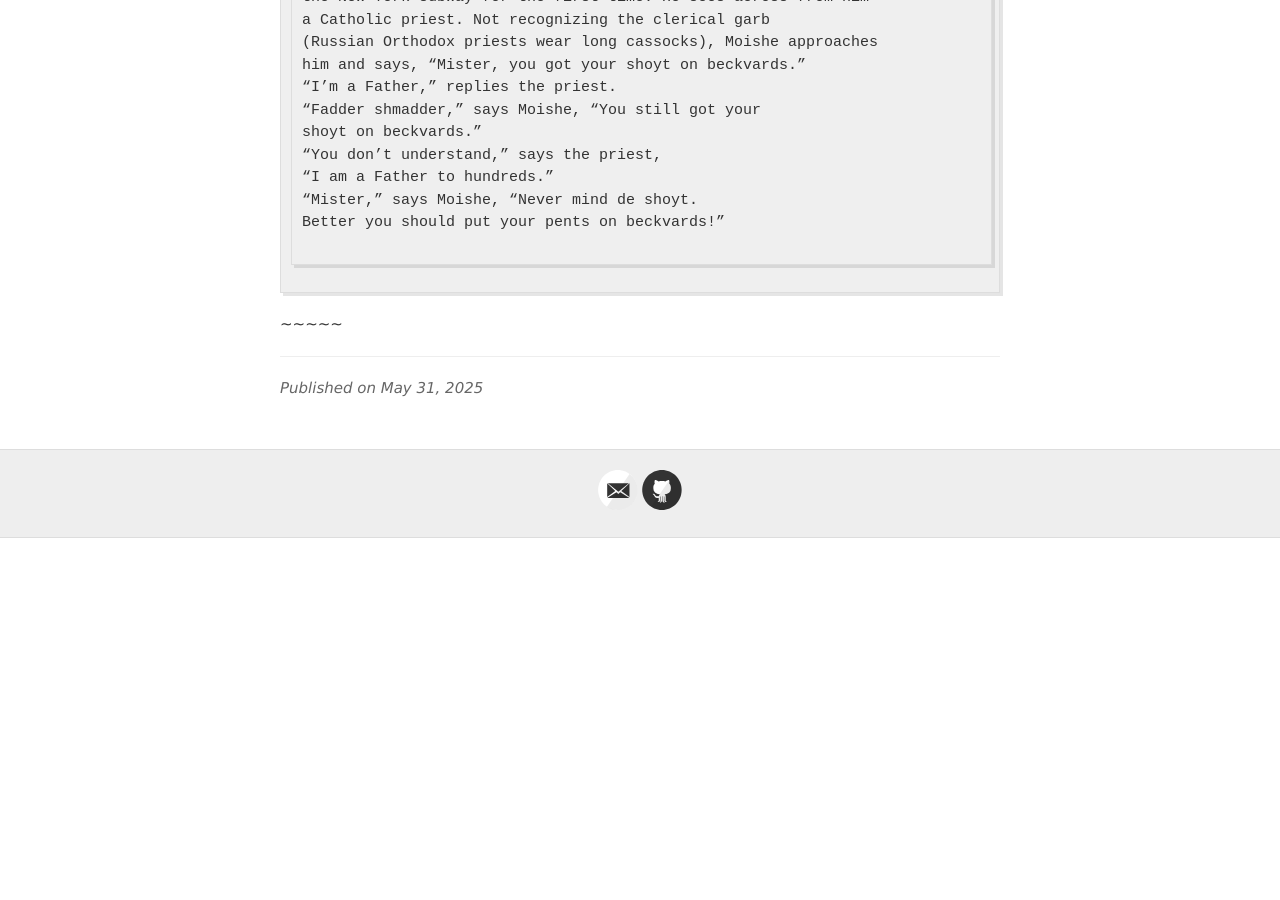
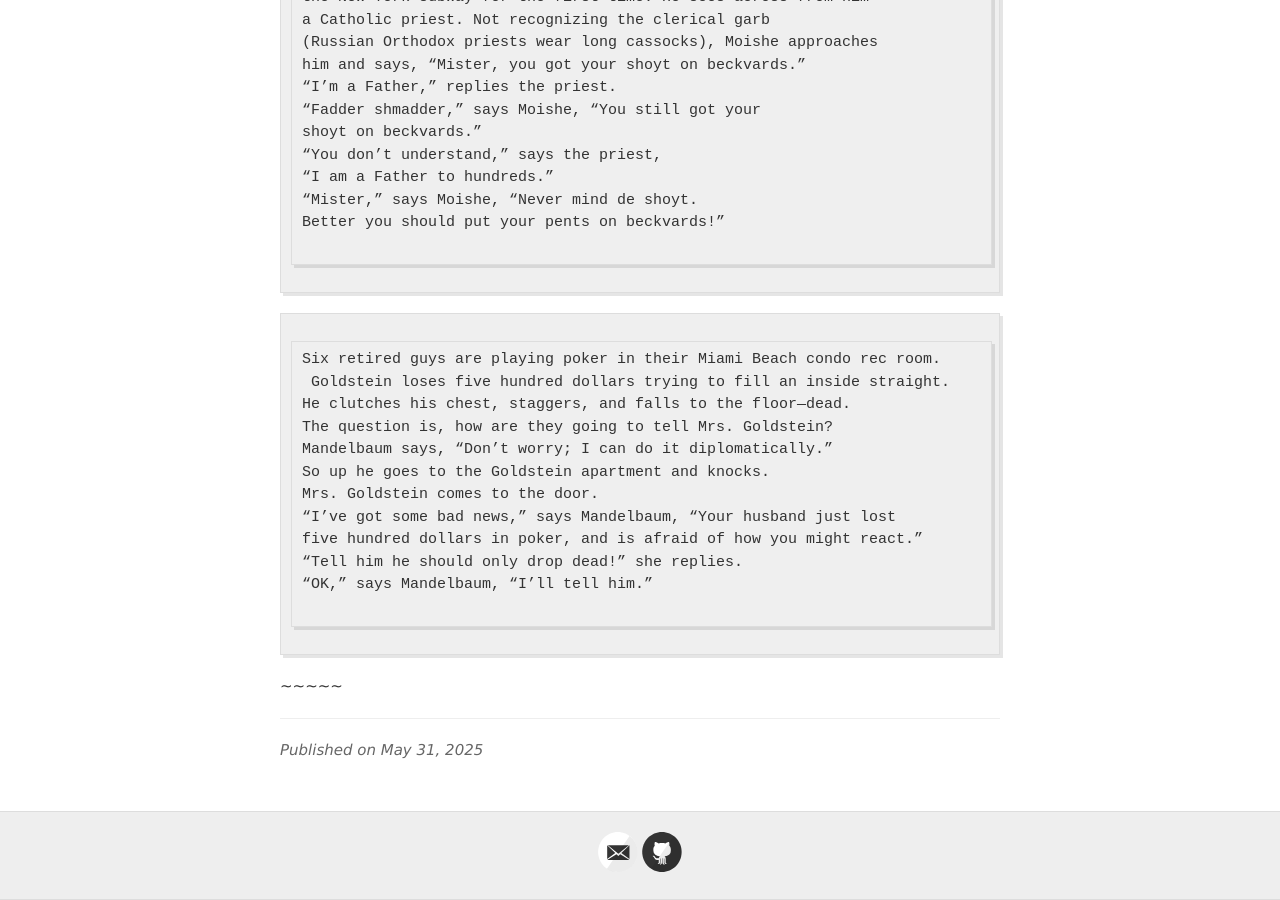
Before and after one commit to jvmallow/jvmallow.github.io, a Jekyll site: the page built from _posts/2025-05-31-Jewish_Humor.md, in a window 1280 px wide and 900 px high, scrolled down 19122 px. Built offline with Jekyll 4.4.1, drawn with Linux system fonts in a browser that asks for light colours; a script that is not in the unit is left out; before the commit the page ends 19660 px from its top, so only the background shows below that.

Commit message:
Update 2025-05-31-Jewish_Humor.md

```diff
--- a/_posts/2025-05-31-Jewish_Humor.md
+++ b/_posts/2025-05-31-Jewish_Humor.md
@@ -775,3 +775,17 @@ Better you should put your pents on beckvards!”
 
 ~~~~~
 ~~~~~
+Six retired guys are playing poker in their Miami Beach condo rec room.
+ Goldstein loses five hundred dollars trying to fill an inside straight.
+He clutches his chest, staggers, and falls to the floor—dead.
+The question is, how are they going to tell Mrs. Goldstein?
+Mandelbaum says, “Don’t worry; I can do it diplomatically.”
+So up he goes to the Goldstein apartment and knocks.
+Mrs. Goldstein comes to the door.
+“I’ve got some bad news,” says Mandelbaum, “Your husband just lost
+five hundred dollars in poker, and is afraid of how you might react.”
+“Tell him he should only drop dead!” she replies.
+“OK,” says Mandelbaum, “I’ll tell him.”
+
+~~~~~
+~~~~~
```
